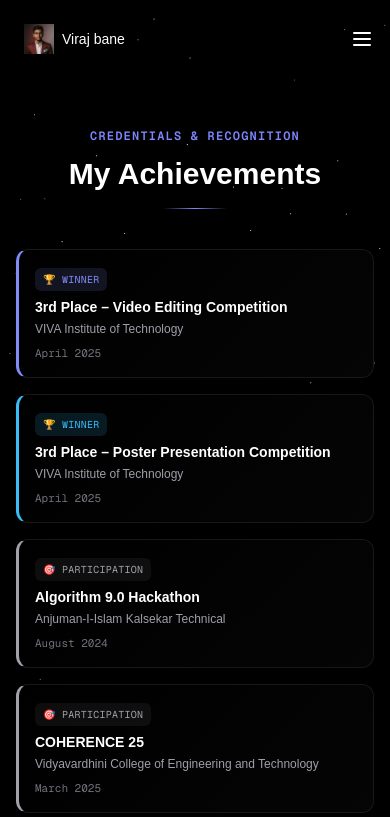
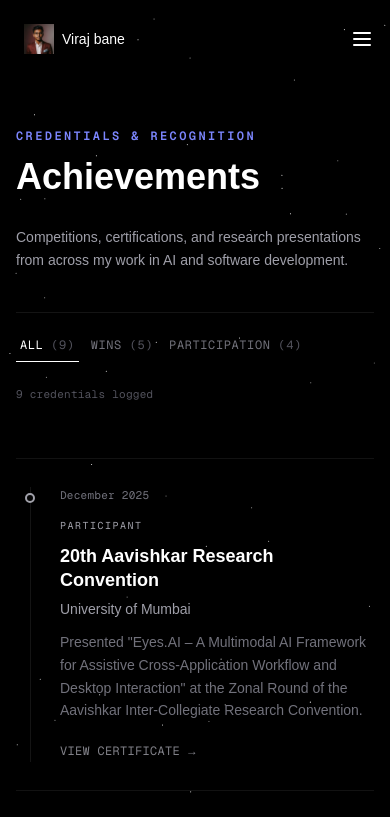
Before and after one commit to Virajbane/Portfolio, a Next.js app: page /Achievements in a window 390 px wide. Shown: the top 817 px of the page. Built offline with nearby package versions, Linux system fonts and the light colour scheme.

Commit message:
Certificate updated

```diff
--- a/components/CertificatesSection.js
+++ b/components/CertificatesSection.js
@@ -1,193 +1,236 @@
 'use client';
-import { useRef, useState } from 'react';
-import { motion, AnimatePresence, useScroll, useTransform, useSpring } from 'framer-motion';
+import { useEffect, useMemo, useState } from 'react';
+import { motion, AnimatePresence } from 'framer-motion';
 
 const certificates = [
   { id: 1, type: 'Professional', title: '3rd Place – Video Editing Competition', issuer: 'VIVA Institute of Technology', date: 'April 2025', image: '/Certificates1.png', linkedIn: 'https://www.linkedin.com/in/virubane/recent-activity/all/', description: 'Won 3rd place in the Video Editing Competition during INGENIOUS 2025. Created an impactful video highlighting the key features and real-world relevance of our project "Eyes.AI." The video demonstrated accessibility-focused tech innovations aimed at empowering the blind community.', accent: '#818cf8' },
   { id: 2, type: 'Professional', title: '3rd Place – Poster Presentation Competition', issuer: 'VIVA Institute of Technology', date: 'April 2025', image: '/Certificates2.png', linkedIn: 'https://linkedin.com/in/yourprofile', description: 'Secured 3rd place in the Poster Presentation Competition at INGENIOUS 2025. Designed a visually compelling poster to communicate the concept and social impact of "Eyes.AI," a voice-driven AI solution for the visually impaired.', accent: '#38bdf8' },
-  { id: 3, type: 'Participation', title: 'Algorithm 9.0 Hackathon', issuer: 'Anjuman-I-Islam Kalsekar Technical', date: 'August 2024', image: '/Certificates6.png', linkedIn: 'https://www.linkedin.com/in/virubane/recent-activity/all/', description: 'ALGORITHM 9.0, a national-level 32-hour hackathon bringing together tech enthusiasts from across the country to innovate, build, and compete in software development.', accent: '#a1a1aa' },
+  { id: 3, type: 'Participation', title: 'Algorithm 9.0 Hackathon', issuer: 'Anjuman-I-Islam Kalsekar Technical', date: 'August 2024', image: '/Certificates6.png', linkedIn: 'https://www.linkedin.com/in/virubane/recent-activity/all/', description: 'A national-level 32-hour hackathon bringing together tech enthusiasts from across the country to innovate, build, and compete in software development.', accent: '#a1a1aa' },
   { id: 4, type: 'Participation', title: 'COHERENCE 25', issuer: 'Vidyavardhini College of Engineering and Technology', date: 'March 2025', image: '/Certificate8.png', linkedIn: 'https://linkedin.com/in/yourprofile', description: 'Intercollegiate hackathon organized under the Microsoft Learn Students Club in partnership with the Department of Computer and AI-DS at VCET.', accent: '#a1a1aa' },
   { id: 5, type: 'Professional', title: 'Python Internship', issuer: 'Branding Catalyst', date: 'July 2022 – August 2022', image: '/Certificates3.png', linkedIn: 'https://www.linkedin.com/in/virubane/details/certifications/1715165301281/single-media-viewer/?profileId=ACoAAEobIrwBYQh7-Qwepo8FPAwbXxdDR3GRm-Q', description: 'Completed a 6-week internship working on Python-based automation scripts and backend utilities. Commended for being inquisitive, hardworking, and contributing actively to business-oriented development goals.', accent: '#34d399' },
-  { id: 6, type: 'Participation', title: "Mumbai Hacks – World's Largest Hackathon", issuer: 'Guinness World Records', date: 'November 2024', image: '/Certificates5.png', linkedIn: 'https://www.linkedin.com/in/virubane/recent-activity/all/', description: 'Guinness World Records™ attempt for "The most participants in a generative AI hackathon," organized by Tech Entrepreneurs Association of Mumbai.', accent: '#a1a1aa' },
-  { id: 7, type: 'Participation', title: '20th Aavishkar Research Convention', issuer: 'University of Mumbai', date: 'December 2025', image: '/1736625196035-85498598-694d-4993-84b7-52d395f215da__community_file_page-0001.jpg', linkedIn: 'https://www.linkedin.com/in/virubane/overlay/1766411447717/single-media-viewer/?profileId=ACoAAEobIrwBYQh7-Qwepo8FPAwbXxdDR3GRm-Q', description: 'Presented "Eyes.AI – A Multimodal AI Framework for Assistive Cross-Application Workflow and Desktop Interaction" at the 20th Aavishkar Inter-Collegiate Research Convention (Zonal Round).', accent: '#a1a1aa' },
-  { id: 8, type: 'Professional', title: 'Deep Learning Certification', issuer: 'IIT Ropar (NPTEL)', date: 'July 2025 – October 2025', image: '/Deep Learning - IIT Ropar_page-0001.jpg', linkedIn: 'https://www.linkedin.com/in/virubane/overlay/1766411186006/single-media-viewer/?profileId=ACoAAEobIrwBYQh7-Qwepo8FPAwbXxdDR3GRm-Q', description: '12-week NPTEL-certified Deep Learning course by IIT Ropar. Earned Elite certification covering neural networks, CNNs, RNNs, and deep learning optimization techniques.', accent: '#fbbf24' },
-  { id: 9, type: 'Professional', title: 'Cyber Security Certification', issuer: 'Atos Prayas Foundation', date: 'July 2025 – August 2025', image: '/G4570-VIVA_Institute_of_Technology[1] (1)_page-0001.jpg', linkedIn: 'https://www.linkedin.com/in/virubane/details/certifications/1766411347168/single-media-viewer/?profileId=ACoAAEobIrwBYQh7-Qwepo8FPAwbXxdDR3GRm-Q', description: 'Cyber Security training under Atos Prayas Foundation Youth Empowerment Initiative. Awarded Grade B for successful completion of assessments and hands-on learning.', accent: '#fb7185' },
+  { id: 6, type: 'Participation', title: "Mumbai Hacks – World's Largest Hackathon", issuer: 'Guinness World Records', date: 'November 2024', image: '/Certificates5.png', linkedIn: 'https://www.linkedin.com/in/virubane/recent-activity/all/', description: 'Guinness World Records™ attempt for "The most participants in a generative AI hackathon," organized by the Tech Entrepreneurs Association of Mumbai.', accent: '#a1a1aa' },
+  { id: 7, type: 'Participation', title: '20th Aavishkar Research Convention', issuer: 'University of Mumbai', date: 'December 2025', image: '/1736625196035-85498598-694d-4993-84b7-52d395f215da__community_file_page-0001.jpg', linkedIn: 'https://www.linkedin.com/in/virubane/overlay/1766411447717/single-media-viewer/?profileId=ACoAAEobIrwBYQh7-Qwepo8FPAwbXxdDR3GRm-Q', description: 'Presented "Eyes.AI – A Multimodal AI Framework for Assistive Cross-Application Workflow and Desktop Interaction" at the Zonal Round of the Aavishkar Inter-Collegiate Research Convention.', accent: '#a1a1aa' },
+  { id: 8, type: 'Professional', title: 'Deep Learning Certification', issuer: 'IIT Ropar (NPTEL)', date: 'July 2025 – October 2025', image: '/Deep Learning - IIT Ropar_page-0001.jpg', linkedIn: 'https://www.linkedin.com/in/virubane/overlay/1766411186006/single-media-viewer/?profileId=ACoAAEobIrwBYQh7-Qwepo8FPAwbXxdDR3GRm-Q', description: 'A 12-week NPTEL-certified Deep Learning course by IIT Ropar. Earned Elite certification covering neural networks, CNNs, RNNs, and deep learning optimization techniques.', accent: '#fbbf24' },
+  { id: 9, type: 'Professional', title: 'Cyber Security Certification', issuer: 'Atos Prayas Foundation', date: 'July 2025 – August 2025', image: '/G4570-VIVA_Institute_of_Technology[1] (1)_page-0001.jpg', linkedIn: 'https://www.linkedin.com/in/virubane/details/certifications/1766411347168/single-media-viewer/?profileId=ACoAAEobIrwBYQh7-Qwepo8FPAwbXxdDR3GRm-Q', description: 'Cyber Security training under the Atos Prayas Foundation Youth Empowerment Initiative. Awarded Grade B for successful completion of assessments and hands-on learning.', accent: '#fb7185' },
 ];
 
-// ── Info-only credential card (no image) ────────────────────────────────
-function CertCard({ cert, onSelect }) {
-  const [hovered, setHovered] = useState(false);
+const FILTERS = ['All', 'Wins', 'Participation'];
+
+function filterMatches(filter, cert) {
+  if (filter === 'All') return true;
+  if (filter === 'Wins') return cert.type === 'Professional';
+  return cert.type === 'Participation';
+}
+
+const MONTHS = {
+  january: 0, february: 1, march: 2, april: 3, may: 4, june: 5,
+  july: 6, august: 7, september: 8, october: 9, november: 10, december: 11,
+};
+
+// Ranges like "July 2025 – October 2025" are sorted by their end date.
+function parseDateValue(dateStr) {
+  const parts = dateStr.split(/[–-]/).map(s => s.trim());
+  const latest = parts[parts.length - 1];
+  const match = latest.match(/([A-Za-z]+)\s+(\d{4})/);
+  if (!match) return 0;
+  const month = MONTHS[match[1].toLowerCase()] ?? 0;
+  const year = parseInt(match[2], 10);
+  return year * 12 + month;
+}
+
+const sortedCertificates = [...certificates].sort(
+  (a, b) => parseDateValue(b.date) - parseDateValue(a.date)
+);
+
+// ── Header ──────────────────────────────────────────────────────────────
+function Header({ filter, setFilter, counts }) {
   return (
-    <motion.div
-      whileHover={{ y: -6 }}
-      onMouseEnter={() => setHovered(true)}
-      onMouseLeave={() => setHovered(false)}
-      onClick={() => onSelect(cert)}
-      style={{
-        background: 'linear-gradient(135deg, #000000 0%, #050505 100%)',
-        border: `1px solid ${hovered ? cert.accent + '55' : '#181818'}`,
-        borderLeft: `3px solid ${cert.accent}`,
-        boxShadow: hovered ? `0 12px 32px -12px ${cert.accent}33` : 'none',
-        transition: 'border-color 0.3s ease, box-shadow 0.3s ease',
-      }}
-      className="h-56 w-80 shrink-0 rounded-xl cursor-pointer p-5 flex flex-col justify-between"
-    >
-      <div>
-        <div className="flex items-center gap-2 mb-4">
-          <span
-            style={{
-              background: cert.type === 'Professional' ? `${cert.accent}22` : '#ffffff0d',
-              color: cert.type === 'Professional' ? cert.accent : '#a1a1aa',
-              border: `1px solid ${cert.type === 'Professional' ? cert.accent + '44' : '#ffffff1a'}`,
-            }}
-            className="text-[10px] font-mono tracking-wide rounded-md px-2 py-1"
+    <div className="max-w-6xl mx-auto px-4 pt-32 pb-14 md:pt-44 md:pb-16">
+      <div className="flex flex-col md:flex-row md:items-end md:justify-between gap-8 mb-10">
+        <div>
+          <p className="text-indigo-400 text-xs font-semibold uppercase tracking-[0.2em] mb-4 font-mono">
+            Credentials &amp; Recognition
+          </p>
+          <h2
+            className="text-4xl md:text-6xl font-bold text-white leading-[0.95]"
+            style={{ fontFamily: "'Syne', sans-serif" }}
           >
-            {cert.type === 'Professional' ? '🏆 WINNER' : '🎯 PARTICIPATION'}
-          </span>
+            Achievements
+          </h2>
         </div>
-        <h3 className="text-white font-bold text-base leading-snug mb-2" style={{ fontFamily: "'Syne', sans-serif" }}>
-          {cert.title}
-        </h3>
-        <p className="text-zinc-400 text-xs leading-relaxed line-clamp-2">
-          {cert.issuer}
+        <p className="max-w-sm text-sm md:text-base text-zinc-400 leading-relaxed md:text-right">
+          Competitions, certifications, and research presentations from across my work in AI and software development.
         </p>
       </div>
 
-      <div className="flex items-center justify-between pt-3 border-t border-white/10">
-        <span className="text-[11px] text-zinc-500 font-mono">{cert.date}</span>
+      <div className="flex flex-wrap items-center justify-between gap-6 pt-6" style={{ borderTop: '1px solid rgba(255,255,255,0.08)' }}>
+        <div className="flex items-center gap-2">
+          {FILTERS.map(f => {
+            const active = filter === f;
+            const count = f === 'All' ? counts.total : f === 'Wins' ? counts.wins : counts.participation;
+            return (
+              <button
+                key={f}
+                onClick={() => setFilter(f)}
+                style={{
+                  color: active ? '#ffffff' : '#71717a',
+                  borderBottom: active ? '1px solid #ffffff' : '1px solid transparent',
+                }}
+                className="text-xs font-mono uppercase tracking-wider pb-2 px-1 transition-colors hover:text-white"
+              >
+                {f} <span className="text-zinc-600">({count})</span>
+              </button>
+            );
+          })}
+        </div>
+        <p className="text-[11px] font-mono text-zinc-600 tracking-wide">
+          {counts.total} credentials logged
+        </p>
+      </div>
+    </div>
+  );
+}
+
+// ── Single ledger row ─────────────────────────────────────────────────────
+function CertRow({ cert, index, onSelect }) {
+  return (
+    <motion.div
+      layout
+      initial={{ opacity: 0, y: 16 }}
+      whileInView={{ opacity: 1, y: 0 }}
+      viewport={{ once: true, margin: '-60px' }}
+      transition={{ duration: 0.45, ease: [0.22, 1, 0.36, 1] }}
+      className="group grid grid-cols-[28px_1fr] md:grid-cols-[92px_28px_1fr] gap-x-4 md:gap-x-6 py-7"
+      style={{ borderTop: '1px solid rgba(255,255,255,0.07)' }}
+    >
+      {/* date column (desktop only) */}
+      <div className="hidden md:block pt-1">
+        <span className="text-[11px] font-mono text-zinc-500 tracking-wide">{cert.date}</span>
+      </div>
+
+      {/* rail + node */}
+      <div className="relative flex justify-center">
+        <div
+          className="absolute top-0 bottom-0 w-px"
+          style={{ background: 'rgba(255,255,255,0.08)' }}
+        />
         <span
+          className="relative mt-1.5 w-2.5 h-2.5 rounded-full"
+          style={{
+            background: '#050505',
+            border: `2px solid ${cert.accent}`,
+          }}
+        />
+      </div>
+
+      {/* content */}
+      <div>
+        <div className="flex items-center gap-3 mb-2 md:hidden">
+          <span className="text-[11px] font-mono text-zinc-500 tracking-wide">{cert.date}</span>
+        </div>
+        <span
+          style={{ color: cert.type === 'Professional' ? cert.accent : '#a1a1aa' }}
+          className="text-[10px] font-mono uppercase tracking-[0.15em]"
+        >
+          {cert.type === 'Professional' ? 'Winner' : 'Participant'}
+        </span>
+
+        <h3
+          className="text-white font-semibold text-lg md:text-xl leading-snug mt-2 mb-1.5"
+          style={{ fontFamily: "'Syne', sans-serif" }}
+        >
+          {cert.title}
+        </h3>
+        <p className="text-zinc-400 text-sm mb-3">{cert.issuer}</p>
+        <p className="text-zinc-500 text-sm leading-relaxed max-w-xl mb-4">
+          {cert.description}
+        </p>
+
+        <button
+          onClick={() => onSelect(cert)}
           style={{ color: cert.accent }}
-          className="text-[11px] font-mono flex items-center gap-1 opacity-0 group-hover:opacity-100"
+          className="inline-flex items-center gap-1.5 text-xs font-mono uppercase tracking-wide opacity-80 group-hover:opacity-100 transition-opacity"
         >
-          View →
-        </span>
+          View certificate
+          <span aria-hidden="true">→</span>
+        </button>
       </div>
     </motion.div>
   );
 }
 
-// ── Header ────────────────────────────────────────────────────────────────
-function Header() {
-  return (
-    <div className="max-w-7xl relative mx-auto pt-40 pb-16 md:pt-56 md:pb-24 px-4 w-full">
-      <motion.p
-        initial={{ opacity: 0, letterSpacing: '0.3em' }}
-        animate={{ opacity: 1, letterSpacing: '0.15em' }}
-        transition={{ duration: 0.7 }}
-        className="text-indigo-400 text-xs font-semibold uppercase tracking-widest mb-4 font-mono"
-      >
-        Credentials & Recognition
-      </motion.p>
-      <h1 className="text-3xl md:text-6xl font-bold text-white" style={{ fontFamily: "'Syne', sans-serif" }}>
-        My <br /> Achievements
-      </h1>
-      <p className="max-w-2xl text-sm md:text-lg mt-6 text-zinc-400">
-        A collection of certifications, hackathon wins, and competition results
-        that mark my journey through AI, development, and research.
-      </p>
-    </div>
-  );
-}
+// ── Modal ─────────────────────────────────────────────────────────────────
+function CertModal({ cert, onClose }) {
+  useEffect(() => {
+    const onKey = e => {
+      if (e.key === 'Escape') onClose();
+    };
+    window.addEventListener('keydown', onKey);
+    return () => window.removeEventListener('keydown', onKey);
+  }, [onClose]);
 
-// ── Row with its own scroll trigger ─────────────────────────────────────
-function CertRow({ certs, direction, reverse, onSelect }) {
-  const ref = useRef(null);
-  const { scrollYProgress } = useScroll({
-    target: ref,
-    offset: ['start 95%', 'start 55%'],
-  });
-
-  const springConfig = { stiffness: 260, damping: 30 };
-  const x = useSpring(useTransform(scrollYProgress, [0, 1], [direction * 220, 0]), springConfig);
-  const opacity = useSpring(useTransform(scrollYProgress, [0, 1], [0, 1]), springConfig);
+  if (!cert) return null;
 
   return (
     <motion.div
-      ref={ref}
-      style={{ x, opacity }}
-      className={`group flex ${reverse ? 'flex-row-reverse space-x-reverse' : 'flex-row'} space-x-8 mb-8 w-max max-w-full mx-auto`}
-    >
-      {certs.map(cert => (
-        <CertCard key={cert.id} cert={cert} onSelect={onSelect} />
-      ))}
-    </motion.div>
-  );
-}
-
-function CertParallax({ onSelect }) {
-  const row1 = certificates.slice(0, 3);
-  const row2 = certificates.slice(3, 6);
-  const row3 = certificates.slice(6, 9);
-
-  return (
-    <div className="relative z-0 overflow-hidden antialiased">
-      <Header />
-      <div className="pb-8">
-        <CertRow certs={row1} direction={1}  reverse={true}  onSelect={onSelect} />
-        <CertRow certs={row2} direction={-1} reverse={false} onSelect={onSelect} />
-        <CertRow certs={row3} direction={1}  reverse={true}  onSelect={onSelect} />
-      </div>
-    </div>
-  );
-}
-
-// ── Modal (still shows image here, for verification) ────────────────────
-function CertModal({ cert, onClose }) {
-  if (!cert) return null;
-  return (
-    <motion.div
-      className="fixed inset-0 z-60 flex items-center justify-center p-4"
+      className="fixed inset-0 z-[60] flex items-center justify-center p-4"
       initial={{ opacity: 0 }}
       animate={{ opacity: 1 }}
       exit={{ opacity: 0 }}
       onClick={onClose}
     >
-      <div className="absolute inset-0 bg-black/90 backdrop-blur-md" />
+      <div className="absolute inset-0 bg-black/85 backdrop-blur-sm" />
       <motion.div
-        className="relative z-10 w-full max-w-3xl bg-[#0d0d14] border border-white/10 rounded-2xl overflow-hidden shadow-2xl"
-        initial={{ scale: 0.92, y: 30, opacity: 0 }}
+        className="relative z-10 w-full max-w-3xl bg-[#050505] rounded-xl overflow-hidden"
+        style={{ border: '1px solid rgba(255,255,255,0.1)' }}
+        initial={{ scale: 0.96, y: 16, opacity: 0 }}
         animate={{ scale: 1, y: 0, opacity: 1 }}
-        exit={{ scale: 0.92, y: 30, opacity: 0 }}
-        transition={{ type: 'spring', damping: 25, stiffness: 300 }}
+        exit={{ scale: 0.96, y: 16, opacity: 0 }}
+        transition={{ duration: 0.25, ease: [0.22, 1, 0.36, 1] }}
         onClick={e => e.stopPropagation()}
       >
         <div className="flex flex-col md:flex-row">
-          <div className="md:w-1/2 bg-black flex items-center justify-center p-4 min-h-56">
-            <img src={cert.image} alt={cert.title} className="max-h-72 w-full object-contain rounded-lg" />
+          <div className="md:w-1/2 bg-black flex items-center justify-center p-6 min-h-56">
+            <img src={cert.image} alt={cert.title} className="max-h-72 w-full object-contain rounded-md" />
           </div>
-          <div className="md:w-1/2 p-6 flex flex-col justify-between">
+          <div
+            className="md:w-1/2 p-7 flex flex-col justify-between"
+            style={{ borderTop: '1px solid rgba(255,255,255,0.08)', borderLeft: 'none' }}
+          >
             <div>
               <span
-                style={{
-                  background: cert.type === 'Professional' ? `${cert.accent}22` : '#ffffff1a',
-                  color: cert.type === 'Professional' ? cert.accent : '#d4d4d8',
-                }}
-                className="text-xs font-mono px-2 py-0.5 rounded-full mb-3 inline-block"
+                style={{ color: cert.type === 'Professional' ? cert.accent : '#a1a1aa' }}
+                className="text-[10px] font-mono uppercase tracking-[0.15em] mb-3 inline-block"
               >
-                {cert.type}
+                {cert.type === 'Professional' ? 'Winner' : 'Participant'}
               </span>
-              <h3 className="text-white font-bold text-xl leading-tight mb-2" style={{ fontFamily: "'Syne', sans-serif" }}>
+              <h3
+                className="text-white font-bold text-xl leading-tight mb-2"
+                style={{ fontFamily: "'Syne', sans-serif" }}
+              >
                 {cert.title}
               </h3>
               <p className="text-zinc-400 text-sm mb-4">{cert.issuer} · {cert.date}</p>
-              <div className="h-px bg-white/10 mb-4" />
+              <div className="h-px mb-4" style={{ background: 'rgba(255,255,255,0.1)' }} />
               <p className="text-zinc-300 text-sm leading-relaxed">{cert.description}</p>
             </div>
-            <div className="mt-6 flex items-center gap-3 flex-wrap">
+            <div className="mt-7 flex items-center gap-3 flex-wrap">
               <a
                 href={cert.linkedIn}
                 target="_blank"
                 rel="noopener noreferrer"
-                className="inline-flex items-center gap-2 px-4 py-2 rounded-lg bg-indigo-600 hover:bg-indigo-500 text-white text-sm font-medium transition-colors"
+                className="inline-flex items-center gap-2 px-4 py-2 rounded-lg text-white text-sm font-medium transition-colors"
+                style={{ background: cert.accent, color: '#050505' }}
               >
-                <svg xmlns="http://www.w3.org/2000/svg" width="14" height="14" viewBox="0 0 24 24" fill="white">
+                <svg xmlns="http://www.w3.org/2000/svg" width="14" height="14" viewBox="0 0 24 24" fill="currentColor">
                   <path d="M19 0h-14c-2.761 0-5 2.239-5 5v14c0 2.761 2.239 5 5 5h14c2.762 0 5-2.239 5-5v-14c0-2.761-2.238-5-5-5zm-11 19h-3v-11h3v11zm-1.5-12.268c-.966 0-1.75-.79-1.75-1.764s.784-1.764 1.75-1.764 1.75.79 1.75 1.764-.783 1.764-1.75 1.764zm13.5 12.268h-3v-5.604c0-3.368-4-3.113-4 0v5.604h-3v-11h3v1.765c1.396-2.586 7-2.777 7 2.476v6.759z"/>
                 </svg>
                 View on LinkedIn
               </a>
               <button
                 onClick={onClose}
-                className="px-4 py-2 rounded-lg border border-white/10 text-zinc-400 hover:text-white text-sm transition-colors"
+                style={{ border: '1px solid rgba(255,255,255,0.12)' }}
+                className="px-4 py-2 rounded-lg text-zinc-400 hover:text-white text-sm transition-colors"
               >
                 Close
               </button>
@@ -199,63 +242,32 @@ function CertModal({ cert, onClose }) {
   );
 }
 
-// ── Mobile list (info-only, no image) ────────────────────────────────────
-function MobileGrid({ onSelect }) {
-  return (
-    <div className="px-4 pt-32 pb-16">
-      <div className="text-center mb-10">
-        <p className="text-indigo-400 text-xs font-semibold uppercase tracking-widest mb-3 font-mono">
-          Credentials & Recognition
-        </p>
-        <h2 className="text-3xl font-bold text-white mb-4" style={{ fontFamily: "'Syne', sans-serif" }}>My Achievements</h2>
-        <div className="h-px w-16 mx-auto" style={{ background: 'linear-gradient(to right, transparent, #818cf8, transparent)' }} />
-      </div>
-      <div className="grid grid-cols-1 gap-4">
-        {certificates.map((cert, i) => (
-          <motion.div
-            key={cert.id}
-            initial={{ opacity: 0, y: 24 }}
-            whileInView={{ opacity: 1, y: 0 }}
-            viewport={{ once: true }}
-            transition={{ duration: 0.4, delay: i * 0.05 }}
-            onClick={() => onSelect(cert)}
-            style={{
-              background: 'linear-gradient(135deg, #000000 0%, #050505 100%)',
-              border: '1px solid #181818',
-              borderLeft: `3px solid ${cert.accent}`,
-            }}
-            className="rounded-xl p-4 cursor-pointer"
-          >
-            <span
-              style={{
-                background: cert.type === 'Professional' ? `${cert.accent}22` : '#ffffff0d',
-                color: cert.type === 'Professional' ? cert.accent : '#a1a1aa',
-              }}
-              className="text-[10px] font-mono tracking-wide rounded-md px-2 py-1 inline-block mb-2"
-            >
-              {cert.type === 'Professional' ? '🏆 WINNER' : '🎯 PARTICIPATION'}
-            </span>
-            <h3 className="text-white font-semibold text-sm leading-tight mb-1">{cert.title}</h3>
-            <p className="text-zinc-400 text-xs mb-2">{cert.issuer}</p>
-            <p className="text-zinc-500 text-[11px] font-mono">{cert.date}</p>
-          </motion.div>
-        ))}
-      </div>
-    </div>
-  );
-}
-
 // ── Root export ───────────────────────────────────────────────────────────
 export default function Achievements() {
   const [selected, setSelected] = useState(null);
+  const [filter, setFilter] = useState('All');
+
+  const counts = useMemo(() => ({
+    total: sortedCertificates.length,
+    wins: sortedCertificates.filter(c => c.type === 'Professional').length,
+    participation: sortedCertificates.filter(c => c.type === 'Participation').length,
+  }), []);
+
+  const visible = useMemo(
+    () => sortedCertificates.filter(c => filterMatches(filter, c)),
+    [filter]
+  );
 
   return (
     <section className="w-full text-white relative">
-      <div className="hidden md:block">
-        <CertParallax onSelect={setSelected} />
-      </div>
-      <div className="block md:hidden">
-        <MobileGrid onSelect={setSelected} />
+      <Header filter={filter} setFilter={setFilter} counts={counts} />
+
+      <div className="max-w-6xl mx-auto px-4 pb-24">
+        <AnimatePresence mode="popLayout">
+          {visible.map((cert, i) => (
+            <CertRow key={cert.id} cert={cert} index={i} onSelect={setSelected} />
+          ))}
+        </AnimatePresence>
       </div>
 
       <AnimatePresence>
```
